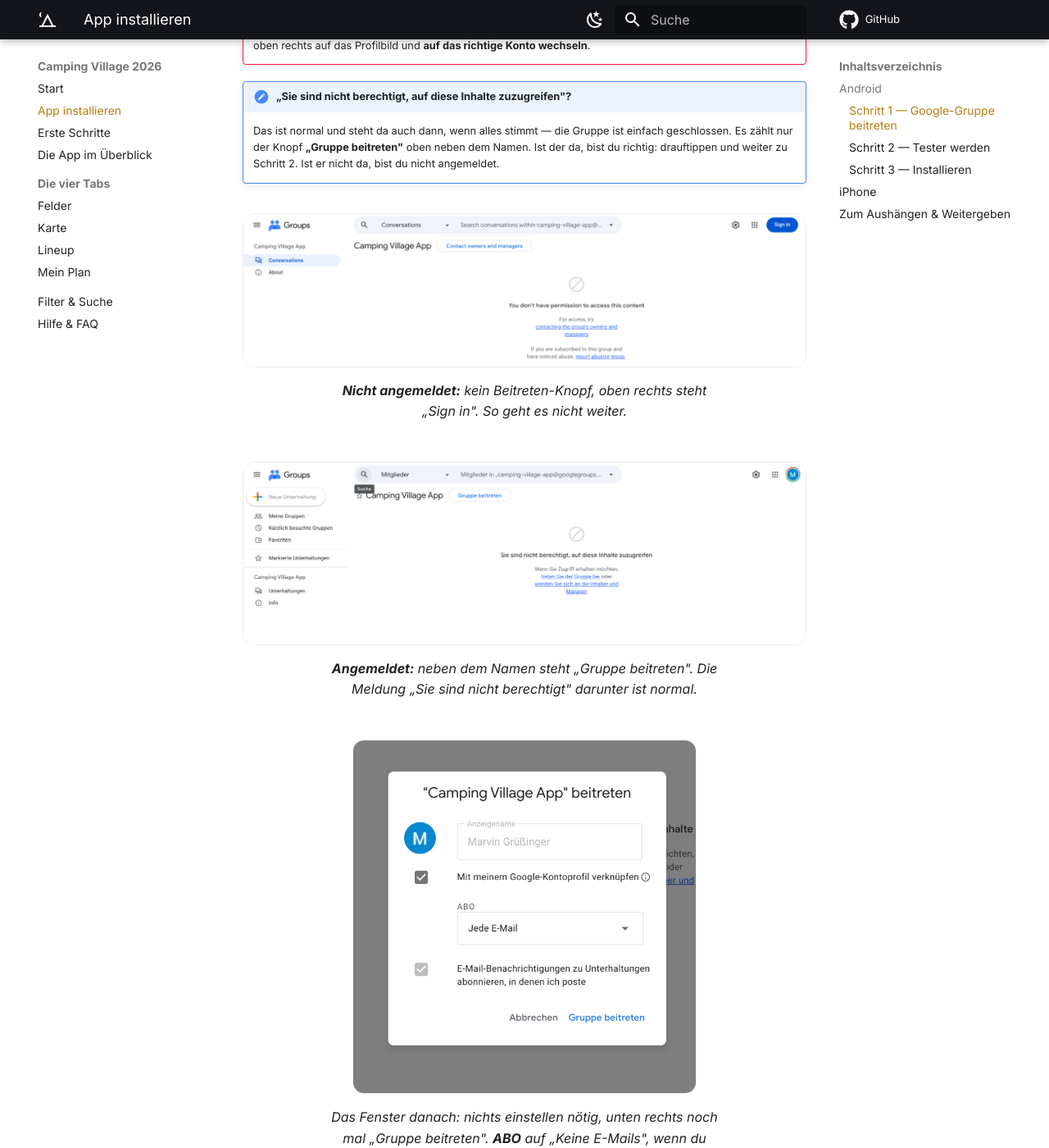
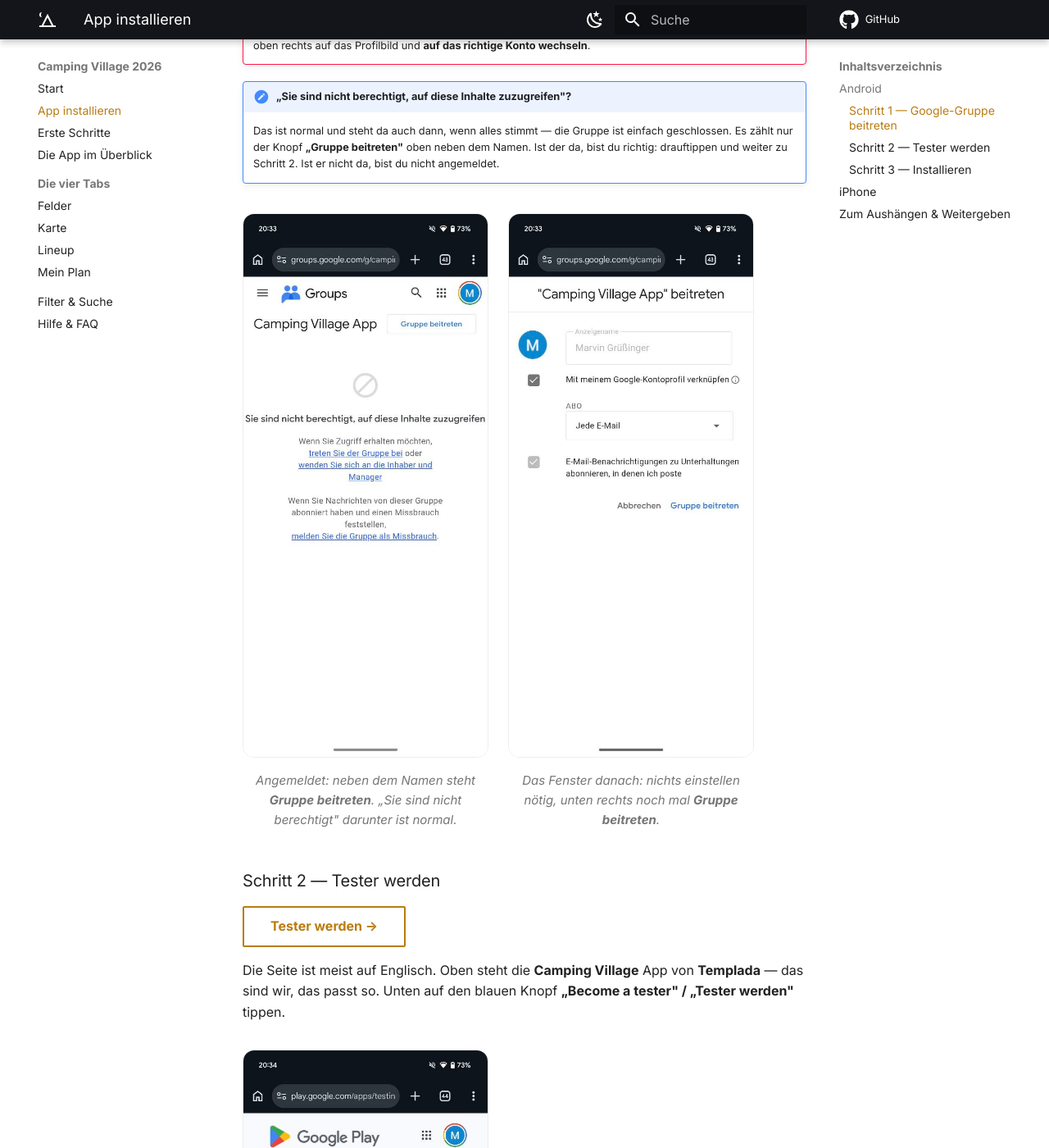
Before and after one commit to ch3ddr/camping-village-docs, an MkDocs documentation site: the page built from docs/app-installieren.md, in a window 1280 px wide and 1400 px high, scrolled down 1281 px. Shown: the whole window at 82% size. Built offline with MkDocs 1.6.1 and Material for MkDocs 9.7.7, drawn with Linux system fonts in a browser that asks for light colours; comment, search, counter and statistics services are not loaded; some of the changed text lies outside the part shown.

Commit message:
docs(app-installieren): Screenshots vom echten Android-Handy statt Desktop
Die Leute machen das auf dem Handy — dann sollen die Bilder auch so
aussehen. Passt außerdem wieder ins vorhandene .shots-Raster, damit
entfällt .shot--wide. Neu dabei: der Play Store mit "Camping Village
(Early Access)", damit klar ist, wonach man sucht.

Co-Authored-By: Claude Opus 5 (1M context) <noreply@anthropic.com>

```diff
--- a/docs/app-installieren.md
+++ b/docs/app-installieren.md
@@ -58,20 +58,16 @@ sie nicht.
     neben dem Namen. Ist der da, bist du richtig: drauftippen und weiter zu
     Schritt 2. Ist er nicht da, bist du nicht angemeldet.
 
+<div class="shots" markdown>
 <figure markdown>
-  ![Gruppenseite ohne Anmeldung: kein Beitreten-Knopf, oben rechts „Sign in"](assets/shots/android-gruppe-abgemeldet.png){ .shot .shot--wide }
-  <figcaption><strong>Nicht angemeldet:</strong> kein Beitreten-Knopf, oben rechts steht „Sign in". So geht es nicht weiter.</figcaption>
+  ![Gruppenseite angemeldet: „Gruppe beitreten" neben dem Gruppennamen](assets/shots/android-gruppe-beitreten.jpg){ .shot }
+  <figcaption>Angemeldet: neben dem Namen steht <strong>Gruppe beitreten</strong>. „Sie sind nicht berechtigt" darunter ist normal.</figcaption>
 </figure>
-
 <figure markdown>
-  ![Gruppenseite angemeldet: „Gruppe beitreten" neben dem Gruppennamen](assets/shots/android-gruppe-beitreten.png){ .shot .shot--wide }
-  <figcaption><strong>Angemeldet:</strong> neben dem Namen steht „Gruppe beitreten". Die Meldung „Sie sind nicht berechtigt" darunter ist normal.</figcaption>
+  ![Beitreten-Dialog mit Anzeigename und ABO-Auswahl](assets/shots/android-gruppe-dialog.jpg){ .shot }
+  <figcaption>Das Fenster danach: nichts einstellen nötig, unten rechts noch mal <strong>Gruppe beitreten</strong>.</figcaption>
 </figure>
-
-<figure markdown>
-  ![Beitreten-Dialog mit Anzeigename und ABO-Auswahl](assets/shots/android-gruppe-dialog.png){ .shot .shot--wide style="max-width:420px" }
-  <figcaption>Das Fenster danach: nichts einstellen nötig, unten rechts noch mal „Gruppe beitreten". <strong>ABO</strong> auf „Keine E-Mails", wenn du keine Gruppenmails willst.</figcaption>
-</figure>
+</div>
 
 ### Schritt 2 — Tester werden
 
@@ -81,10 +77,12 @@ Die Seite ist meist auf Englisch. Oben steht die **Camping Village** App von
 **Templada** — das sind wir, das passt so. Unten auf den blauen Knopf
 **„Become a tester" / „Tester werden"** tippen.
 
+<div class="shots" markdown>
 <figure markdown>
-  ![Google-Play-Seite mit dem blauen Knopf „Become a tester"](assets/shots/android-tester-werden.png){ .shot .shot--wide }
+  ![Google-Play-Seite mit dem blauen Knopf „Become a tester"](assets/shots/android-tester-werden.jpg){ .shot }
   <figcaption>Englisch, Entwickler „Templada" — passt. Unten der blaue Knopf.</figcaption>
 </figure>
+</div>
 
 ### Schritt 3 — Installieren
 
@@ -93,17 +91,24 @@ drin. Wie es weitergeht, steht im Text daneben — und hängt davon ab, ob du di
 App schon hast:
 
 - **Noch nicht installiert:** auf den Link **„download it on Google Play"**
-  tippen, im Play Store auf **Installieren**, fertig.
+  tippen. Im Play Store heißt sie **Camping Village (Early Access)** — das ist
+  die richtige. Auf **Installieren** tippen, fertig.
 - **Schon installiert:** nichts weiter tun, du bekommst die Testversion als
   **Update**. Das kann etwas dauern („It can take a while").
 
 Den Knopf **„Leave the program"** einfach ignorieren, der wirft dich wieder
 raus.
 
+<div class="shots" markdown>
 <figure markdown>
-  ![Google-Play-Seite mit grünem Hinweis „You are a tester."](assets/shots/android-tester-bestaetigt.png){ .shot .shot--wide }
+  ![Google-Play-Seite mit grünem Hinweis „You are a tester."](assets/shots/android-tester-bestaetigt.jpg){ .shot }
   <figcaption>Grün heißt: geschafft. Der Link „download it on Google Play" führt in den Play Store.</figcaption>
 </figure>
+<figure markdown>
+  ![Play Store mit „Camping Village (Early Access)" und Installieren-Knopf](assets/shots/android-play-store-install.jpg){ .shot }
+  <figcaption>So sieht es im Play Store aus: <strong>Camping Village (Early Access)</strong> — auf <strong>Installieren</strong> tippen.</figcaption>
+</figure>
+</div>
 
 !!! tip "Der letzte Schritt muss auf dem Handy passieren"
 
--- a/docs/stylesheets/extra.css
+++ b/docs/stylesheets/extra.css
@@ -20,12 +20,6 @@
   max-width: 300px;
   border-radius: 14px;
   border: 1px solid var(--md-default-fg-color--lightest);
-}
-
-/* Browser-Screenshots sind Querformat — bei 300px liest die Schrift niemand. */
-.shot--wide {
-  max-width: 100%;
-  width: 100%;
 }
 
 .shots {
```
Also changed, not shown: docs/assets/shots/android-gruppe-abgemeldet.png (deleted), docs/assets/shots/android-gruppe-beitreten.jpg (added), docs/assets/shots/android-gruppe-beitreten.png (deleted), docs/assets/shots/android-gruppe-dialog.jpg (added), docs/assets/shots/android-gruppe-dialog.png (deleted), docs/assets/shots/android-play-store-install.jpg (added), docs/assets/shots/android-tester-bestaetigt.jpg (added), docs/assets/shots/android-tester-bestaetigt.png (deleted), docs/assets/shots/android-tester-werden.jpg (added), docs/assets/shots/android-tester-werden.png (deleted).
